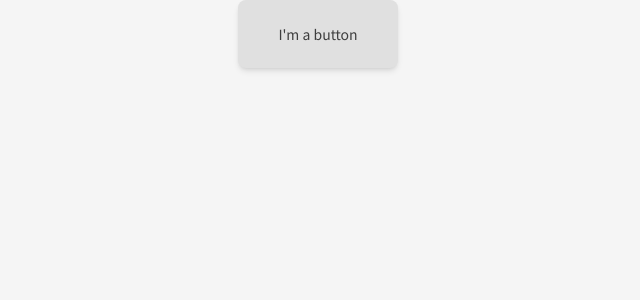
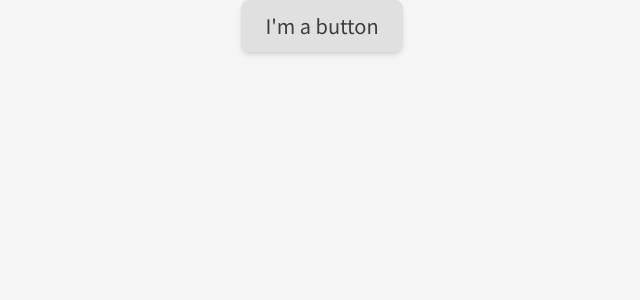
Before and after one commit to XiaoLuxtl/button-component, a React (Vite) app: page / in a window 1280 px wide. Shown: the top 300 px of the page, without its empty margins (318-958 px from the left). Built offline with nearby package versions, Linux system fonts and the light colour scheme.

Commit message:
fixed some class

```diff
--- a/src/ui/Button.jsx
+++ b/src/ui/Button.jsx
@@ -3,9 +3,11 @@ import PropTypes from "prop-types";
 export function Button({
   variant = "default",
   color = "default",
-  size = "md",
+  size = "sm",
+  disabled = false,
   disableShadow = false,
-  disabled = false,
+  startIcon = null,
+  endIcon = null,
   children,
 }) {
   /*
@@ -20,9 +22,9 @@ export function Button({
   const buttonVariant = {
     default: {
       default: `bg-default hover:bg-default-hover hover:bg-default-hover focus:bg-default-hover text-theme-gray`,
-      primary: `bg-primary hover:bg-primary-hover hover:bg-primary-hover focus:bg-primary-hover text-theme-gray`,
-      secondary: `bg-secondary hover:bg-secondary-hover hover:bg-secondary-hover focus:bg-secondary-hover text-theme-gray`,
-      danger: `bg-danger hover:bg-danger-hover hover:bg-danger-hover focus:bg-danger-hover text-theme-gray`,
+      primary: `bg-primary hover:bg-primary-hover hover:bg-primary-hover focus:bg-primary-hover text-white`,
+      secondary: `bg-secondary hover:bg-secondary-hover hover:bg-secondary-hover focus:bg-secondary-hover text-white`,
+      danger: `bg-danger hover:bg-danger-hover hover:bg-danger-hover focus:bg-danger-hover text-white`,
     },
     outline: {
       default: `border border-2 border-default hover:bg-default-hover focus:bg-default-hover hover:bg-opacity-20 focus:bg-opacity-20 text-default`,
@@ -44,13 +46,13 @@ export function Button({
   };
 
   const buttonSize = {
-    sm: "px-5 py-2.5 mr-2 mb-2",
-    md: "px-7 py-4 mr-2 mb-2",
-    lg: "px-10 py-6 mr-2 mb-2",
+    sm: "px-4 py-2",
+    md: "px-5 py-2.5",
+    lg: "px-6 py-3",
   };
 
-  const baseClass =
-    "font-medium rounded-lg text-sm text-center transition ease-in";
+  const buttonBaseClass =
+    "flex gap-2 items-center font-medium rounded-lg transition-all ease-in text-xl text-center";
 
   const buttonShadow =
     disableShadow || variant !== "default" ? "" : "shadow-md";
@@ -63,18 +65,22 @@ export function Button({
     <>
       <button
         type="button"
-        className={
-          `
-        ${baseClass}
+        className={`
+        ${buttonBaseClass}
         ${buttonStyle}
         ${buttonSize[size]}
         ${buttonShadow}
         `
-          // .replace(/[\r\n]+/g, "")
-          // .replace(/\s+/g, " ")
-        }
+          .replace(/[\r\n]+/g, "") // clear CRLF
+          .replace(/\s+/g, " ")} // trim multiple whitespaces
       >
+        {startIcon && (
+          <span className="material-icons-round text-xl">{startIcon}</span>
+        )}
         {children}
+        {endIcon && (
+          <span className="material-icons-round text-xl">{endIcon}</span>
+        )}
       </button>
     </>
   );
@@ -86,5 +92,7 @@ Button.propTypes = {
   size: PropTypes.oneOf(["sm", "md", "lg"]),
   disableShadow: PropTypes.bool,
   disabled: PropTypes.bool,
+  startIcon: PropTypes.string,
+  endIcon: PropTypes.string,
   children: PropTypes.node.isRequired,
 };
```
